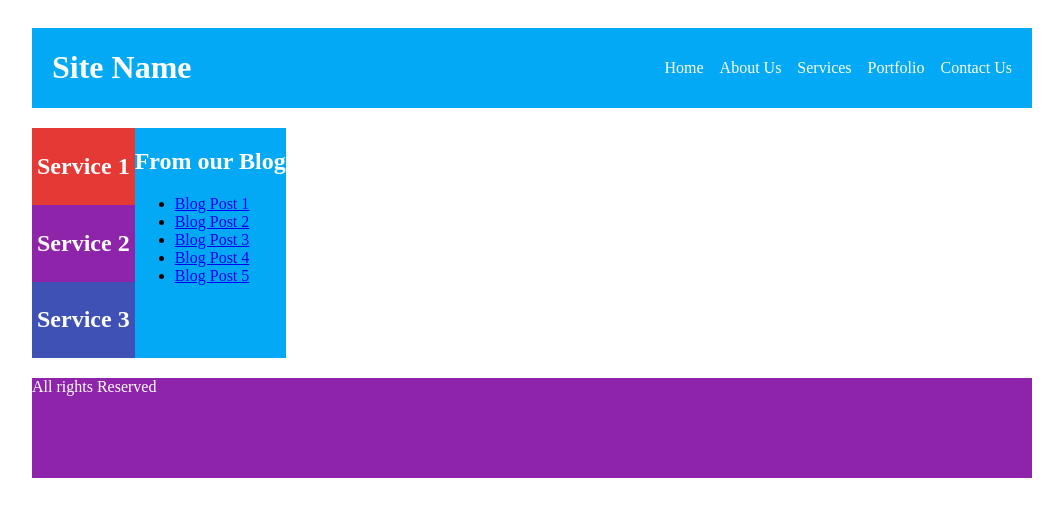
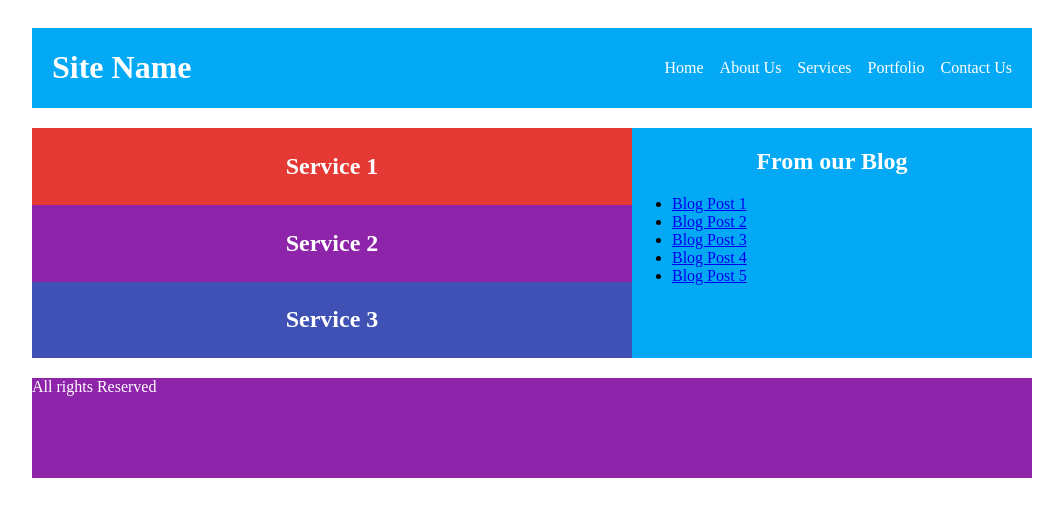
Before and after one commit to smarigowda/angular-cssflexbox-and-grid-ultimate-course, an Angular app: page / in a window 1280 px wide. Shown: the top 516 px of the page, without its empty margins (108-1171 px from the left). Built offline with nearby package versions, Linux system fonts and the light colour scheme.

Commit message:
using flex basis to adjust the width of flex items

```diff
--- a/projects/layout-using-flexbox/src/app/app.component.scss
+++ b/projects/layout-using-flexbox/src/app/app.component.scss
@@ -86,11 +86,11 @@ aside {
 
 @media screen and (min-width:768px) {
   .main-content {
-
+    flex: 0 0 60%;
   }
 
   aside {
-
+    flex: 0 0 40%;
   }
 }
 
```
